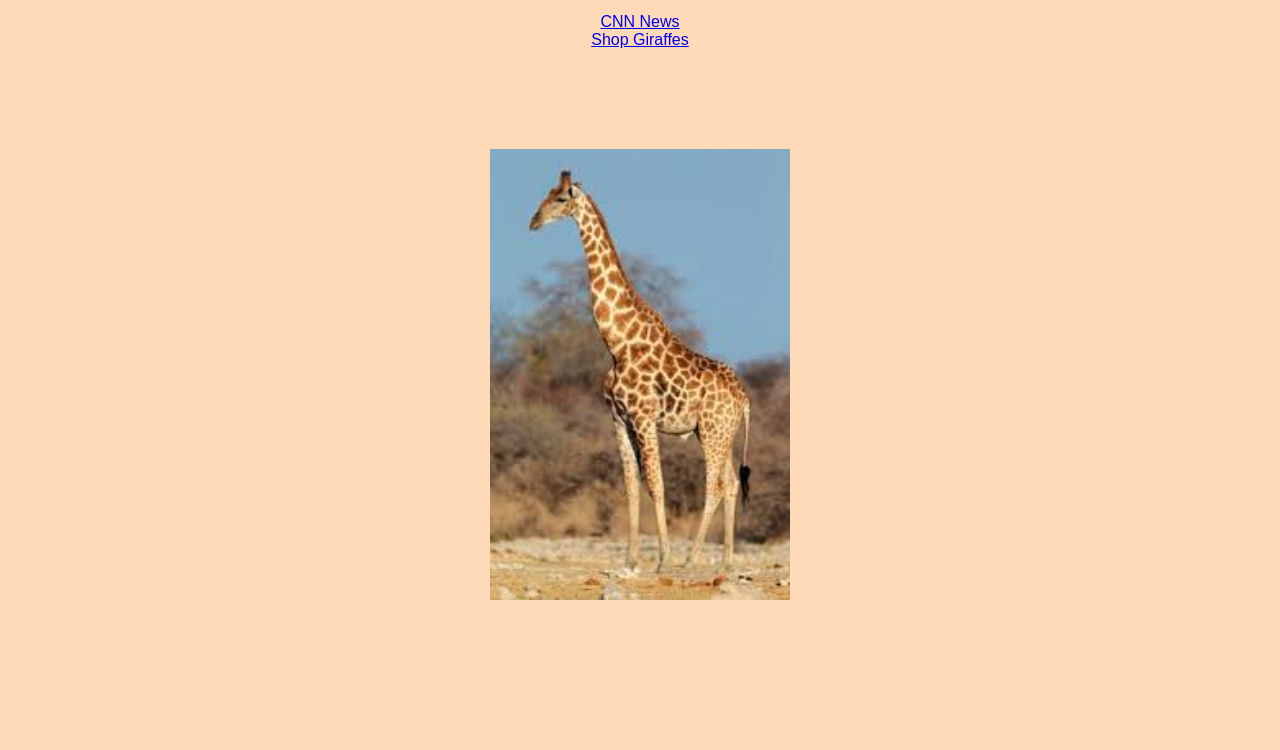
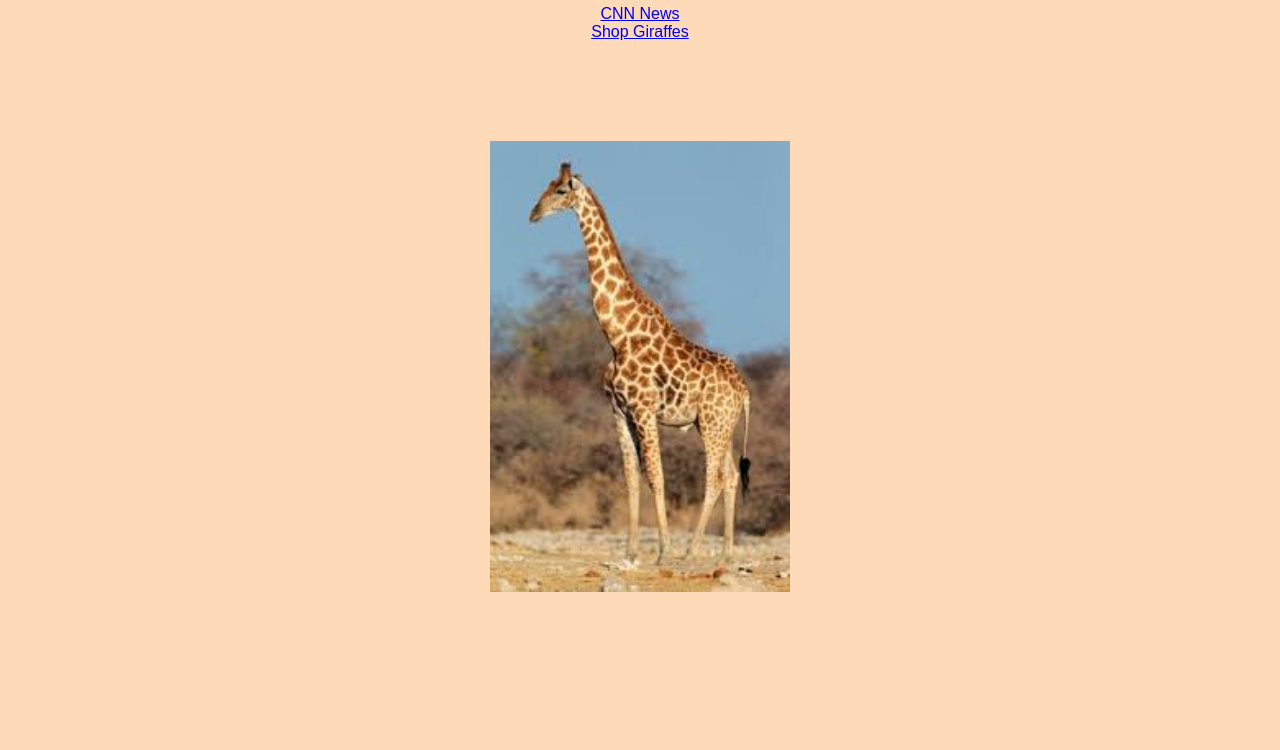
Before and after one commit to ionchannel/site, a plain HTML site: page index.html in a window 1280 px wide. Shown: the part 207-957 px from the top of the page. Drawn offline with Linux system fonts and the light colour scheme.

Commit message:
Update mystyles.css

```diff
--- a/mystyles.css
+++ b/mystyles.css
@@ -1,6 +1,7 @@
             body {
                 font-family:sans-serif;
                 background-color:peachpuff;
+                margin:0px
 
             }
 
```
